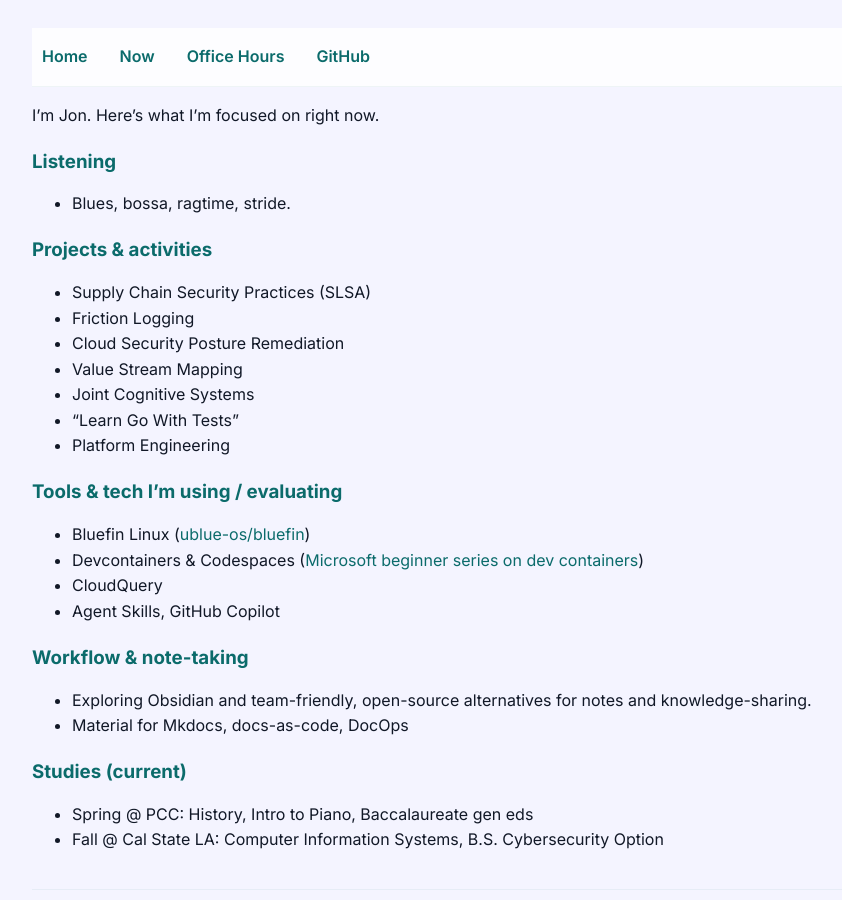
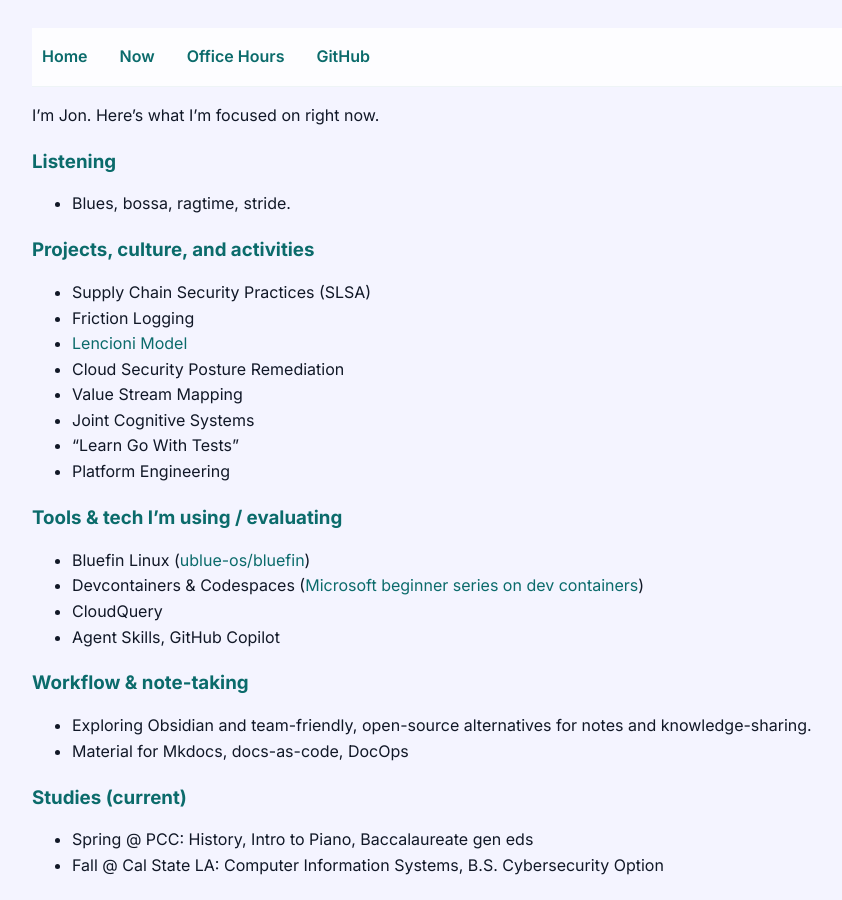
Before and after one commit to jleibowitz-lacpw/jleibowitz-lacpw.github.io, a Jekyll site: the page built from now.md, in a window 1280 px wide and 900 px high. Shown: the whole window, without its empty margins (168-1010 px from the left). Built offline with Jekyll 4.4.1, drawn with Linux system fonts in a browser that asks for light colours.

Commit message:
Update now.md

```diff
--- a/now.md
+++ b/now.md
@@ -10,10 +10,11 @@
 
 - Blues, bossa, ragtime, stride.
 
-### Projects & activities
+### Projects, culture, and activities
 
 - Supply Chain Security Practices (SLSA)
 - Friction Logging
+- [Lencioni Model](https://addyosmani.com/blog/debugging-teams-lencioni/)
 - Cloud Security Posture Remediation
 - Value Stream Mapping
 - Joint Cognitive Systems
```
